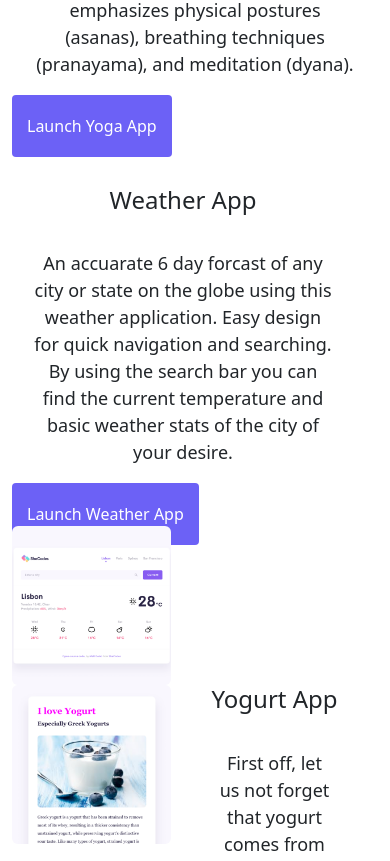
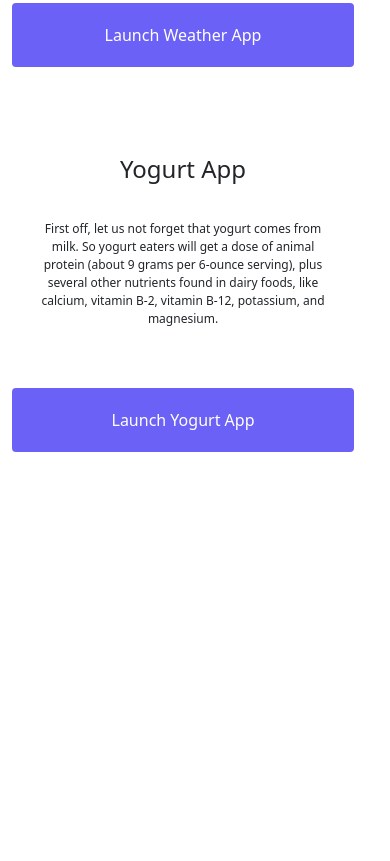
Before and after one commit to TiongeL/responsive-multi-page-website, a plain HTML site: page index.html in a window 390 px wide. Shown: the part 963-1824 px from the top of the page. After the commit the page ends 1455 px from the top, so only its background shows below. Drawn offline with nearby package versions, Linux system fonts and the light colour scheme.

Commit message:
Fixed yogurt.png / made img responsive

```diff
--- a/index.html
+++ b/index.html
@@ -56,7 +56,7 @@
     <div class="container">
       <div class="row">
         <div class="col-md-6">
-          <img src="images/yoga.png" class="img-fluid rounded" alt="yoga project" />
+          <img src="images/yoga.png" class="img-fluid rounded d-none d-md-block" alt="yoga project" />
         </div>
         <div class="col-md-6">
           <h2 class="yoga-p mb-3">🧘🏾‍♀️ Yoga App</h2>
@@ -87,14 +87,14 @@
           </div>
         </div>
         <div class="col-6">
-          <img src="images/weather.png" class="img-fluid rounded" alt="weather application"/>
+          <img src="images/weather.png" class="img-fluid rounded d-none d-md-block" alt="weather application"/>
         </div>
       </div>
-      <div class="row" class="mt-5">
-        <div class="col-6">
-          <img src="images/yogurt.png" class="img-fluid rounded" alt="yogurt website"/>
+      <div class="row mt-5">
+        <div class="col-md-6">
+          <img src="images/yogurt.png" class="img-fluid rounded d-none d-md-block" alt="yogurt website"/>
         </div>
-        <div class="col-6">
+        <div class="col-md-6">
           <h2 class="yogurt-p mb-3">Yogurt App</h2>
           <p>
             First off, let us not forget that yogurt comes from milk. So yogurt
--- a/style.css
+++ b/style.css
@@ -99,6 +99,7 @@ p {
 }
 @media (max-width: 600px) {
   h1,
+  h2,
   p,
   a {
     text-align: center;
@@ -114,4 +115,10 @@ p {
   h3 {
     font-size: 12px;
   }
+  p {
+    font-size: 12px;
+  }
+  a {
+    display: block;
+  }
 }
```
